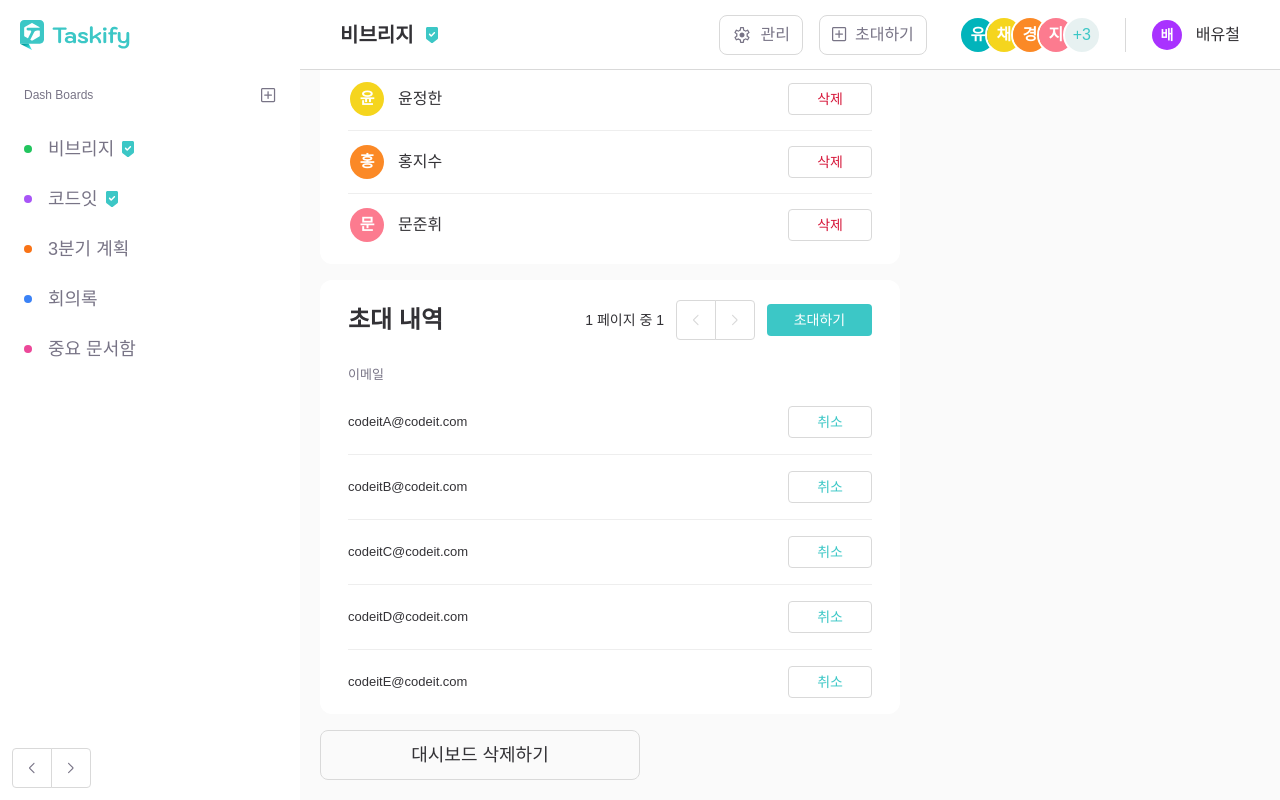
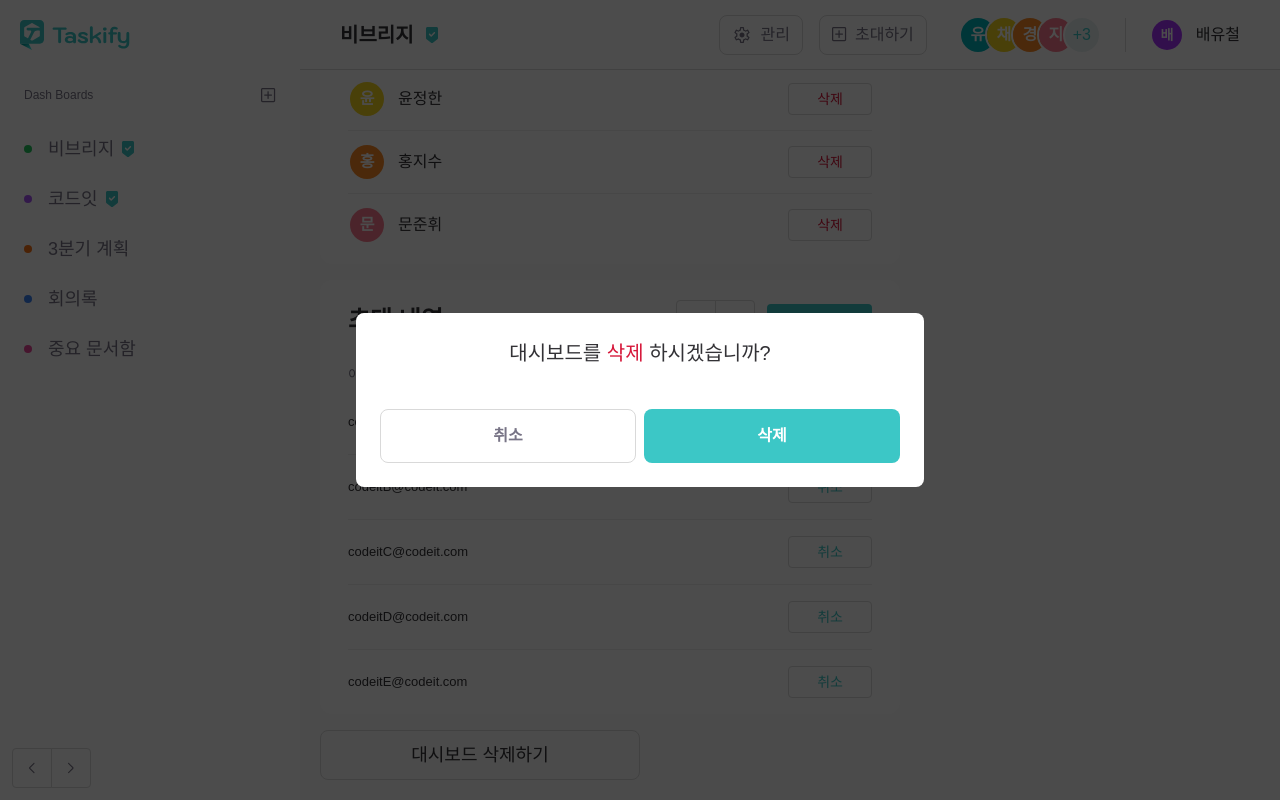
Before and after one commit to sprint22-part3-Team3/Taskify_Front, a React (Vite) app: page /dashboard/1/edit in a window 1280 px wide. Both pictures are taken after a click on the button "대시보드 삭제하기". Built offline with nearby package versions, Linux system fonts and the light colour scheme; a web font is replaced by a local one.

Commit message:
✨ Feat: 대시보드 편집 대시보드 삭제 delete modal 추가

```diff
--- a/src/pages/dashboard-edit/index.tsx
+++ b/src/pages/dashboard-edit/index.tsx
@@ -1,11 +1,25 @@
 import BackButton from '@/shared/components/back-button';
 import { Button } from '@/shared/components/button';
+import DeleteModal from '@/shared/components/modal/delete-modal';
+import { useModal } from '@/shared/hooks/useModal';
 import NameSection from '@/pages/dashboard-edit/components/name-section';
 import MembersSection from '@/pages/dashboard-edit/components/members-section';
 import InvitationsSection from '@/pages/dashboard-edit/components/invitations-section';
 
 export default function DashboardEditPage() {
+  const {
+    isOpen: isDeleteModalOpen,
+    openModal: handleOpenDeleteModal,
+    closeModal: handleCloseDeleteModal,
+  } = useModal();
+
+  const handleDeleteDashboard = () => {
+    // TODO: 대시보드 삭제 API 연동
+    handleCloseDeleteModal();
+  };
+
   return (
+    <>
       <div className="flex max-w-155 flex-col gap-4 p-5">
         <BackButton />
         <NameSection />
@@ -16,9 +30,23 @@ export default function DashboardEditPage() {
           theme="outlined"
           size="md"
           className="w-full md:w-80"
+          onClick={handleOpenDeleteModal}
         >
           대시보드 삭제하기
         </Button>
       </div>
+
+      <DeleteModal
+        isOpen={isDeleteModalOpen}
+        onClose={handleCloseDeleteModal}
+        onConfirm={handleDeleteDashboard}
+        className="max-w-142"
+        message={
+          <>
+            대시보드를 <span className="text-error">삭제</span> 하시겠습니까?
+          </>
+        }
+      />
+    </>
   );
 }
```
Lines whose indentation alone changed are shown as unchanged.
